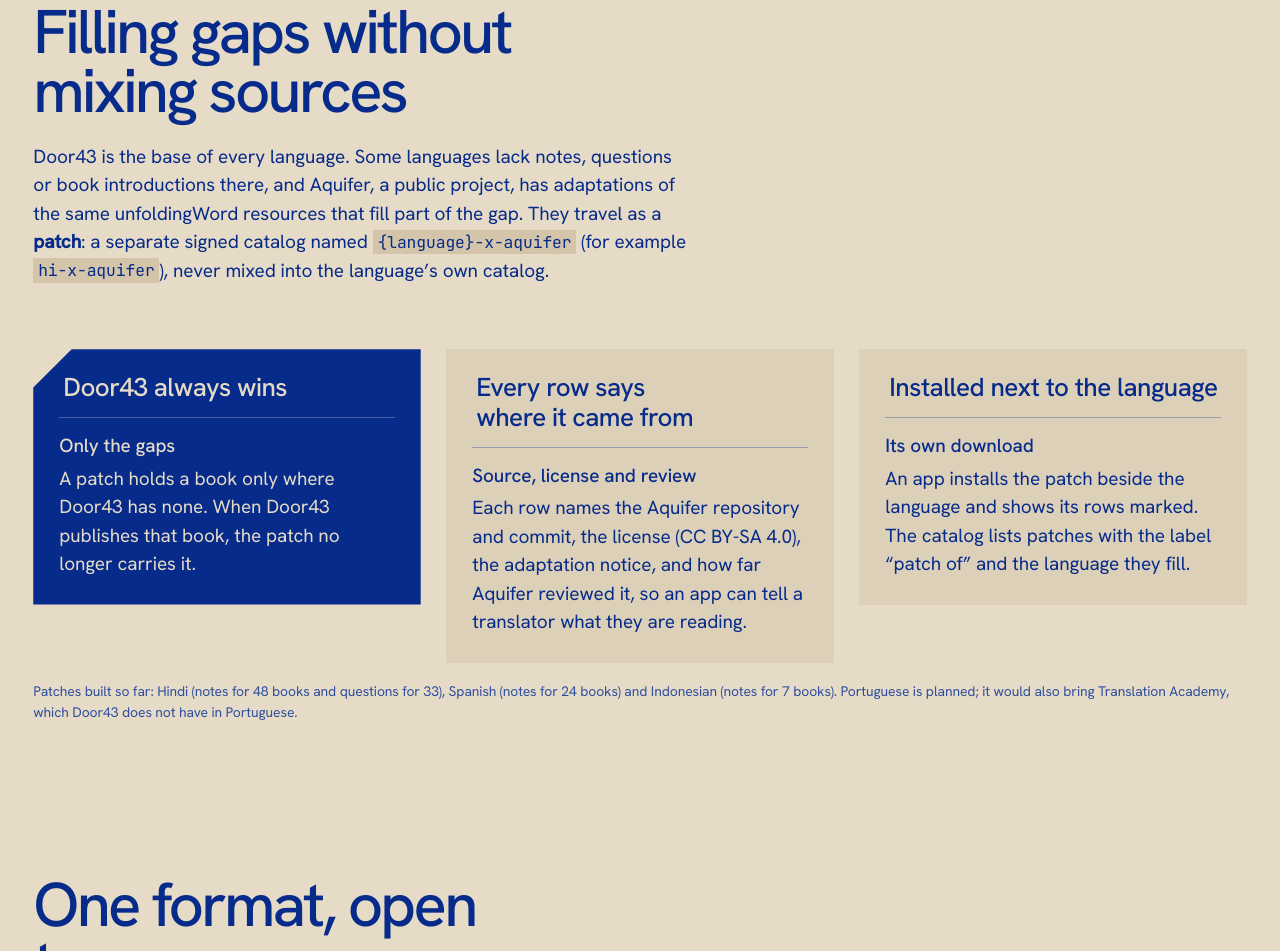
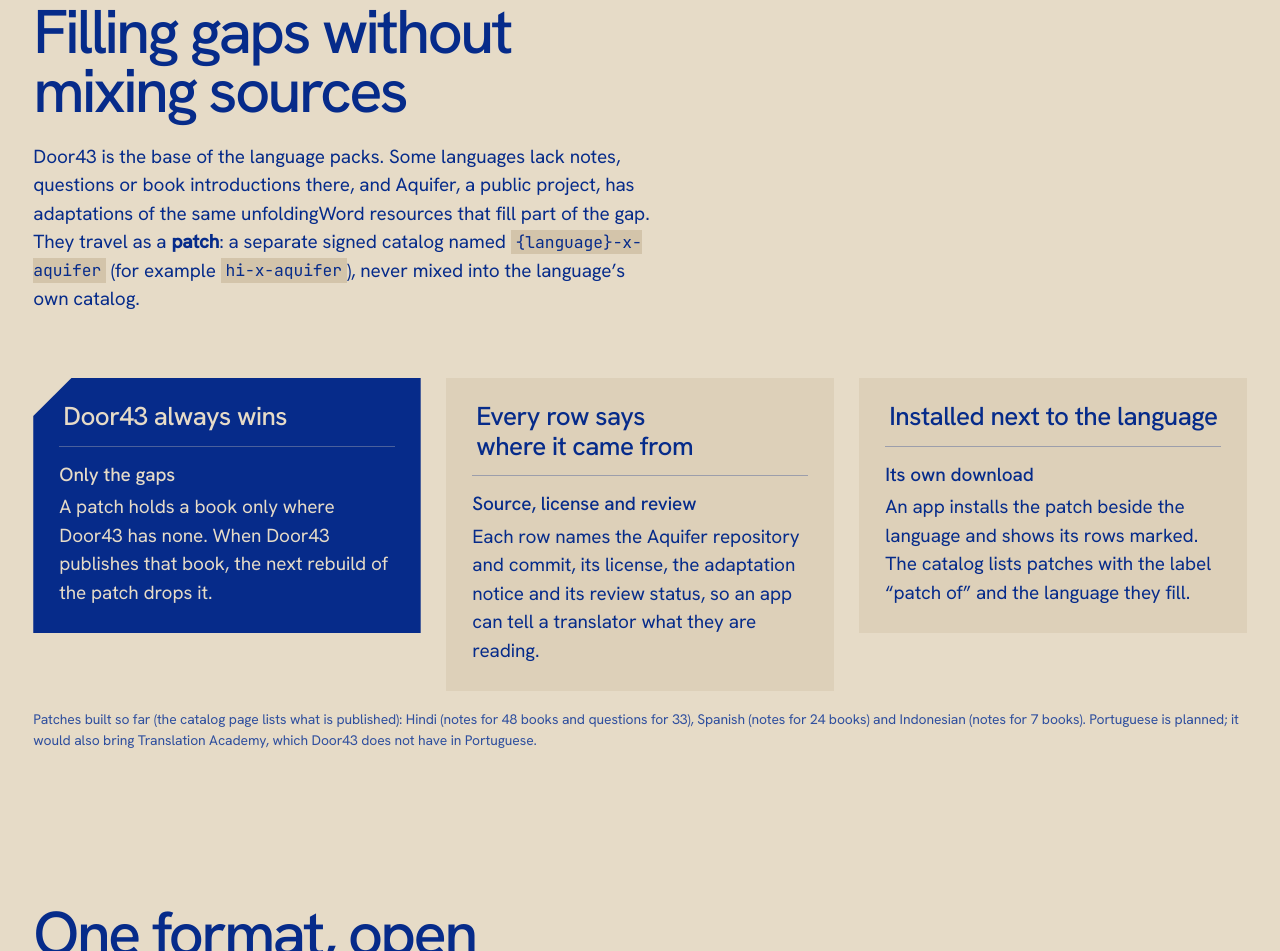
Before and after one commit to unfoldingWord/tc-language-packs, a website: page public/format-3/index.html in a window 1280 px wide. Shown: the part 7410-8361 px from the top of the page. Drawn offline with Linux system fonts and the light colour scheme.

Commit message:
Site patches: review fixes (wording, list label)
Co-Authored-By: Claude Sonnet 5.5 <noreply@anthropic.com>

```diff
--- a/public/format-3/index.html
+++ b/public/format-3/index.html
@@ -312,19 +312,19 @@
   <section class="part wrap" aria-labelledby="patch-title">
     <div class="head">
       <h2 id="patch-title" data-reveal>Filling gaps without mixing sources</h2>
-      <p data-reveal style="--d:60ms">Door43 is the base of every language. Some languages lack notes, questions or book introductions there, and Aquifer, a public project, has adaptations of the same unfoldingWord resources that fill part of the gap. They travel as a <strong>patch</strong>: a separate signed catalog named <code>{language}-x-aquifer</code> (for example <code>hi-x-aquifer</code>), never mixed into the language’s own catalog.</p>
+      <p data-reveal style="--d:60ms">Door43 is the base of the language packs. Some languages lack notes, questions or book introductions there, and Aquifer, a public project, has adaptations of the same unfoldingWord resources that fill part of the gap. They travel as a <strong>patch</strong>: a separate signed catalog named <code>{language}-x-aquifer</code> (for example <code>hi-x-aquifer</code>), never mixed into the language’s own catalog.</p>
     </div>
     <div class="tiers" data-reveal style="--d:100ms">
       <div class="tier core">
         <h3>Door43 always wins</h3>
         <ul>
-          <li><strong>Only the gaps</strong><span>A patch holds a book only where Door43 has none. When Door43 publishes that book, the patch no longer carries it.</span></li>
+          <li><strong>Only the gaps</strong><span>A patch holds a book only where Door43 has none. When Door43 publishes that book, the next rebuild of the patch drops it.</span></li>
         </ul>
       </div>
       <div class="tier">
         <h3>Every row says where it came from</h3>
         <ul>
-          <li><strong>Source, license and review</strong><span>Each row names the Aquifer repository and commit, the license (CC BY-SA 4.0), the adaptation notice, and how far Aquifer reviewed it, so an app can tell a translator what they are reading.</span></li>
+          <li><strong>Source, license and review</strong><span>Each row names the Aquifer repository and commit, its license, the adaptation notice and its review status, so an app can tell a translator what they are reading.</span></li>
         </ul>
       </div>
       <div class="tier">
@@ -334,7 +334,7 @@
         </ul>
       </div>
     </div>
-    <p class="estimate">Patches built so far: Hindi (notes for 48 books and questions for 33), Spanish (notes for 24 books) and Indonesian (notes for 7 books). Portuguese is planned; it would also bring Translation Academy, which Door43 does not have in Portuguese.</p>
+    <p class="estimate">Patches built so far (the catalog page lists what is published): Hindi (notes for 48 books and questions for 33), Spanish (notes for 24 books) and Indonesian (notes for 7 books). Portuguese is planned; it would also bring Translation Academy, which Door43 does not have in Portuguese.</p>
   </section>
 
   <section class="part wrap" aria-labelledby="apps-title">
```
Also changed, not shown: plugins/tc-language-packs/skills/tc-language-packs-dev/references/format3.md (+1 -1 lines), public/catalog/catalog.js (+2 -7 lines).
